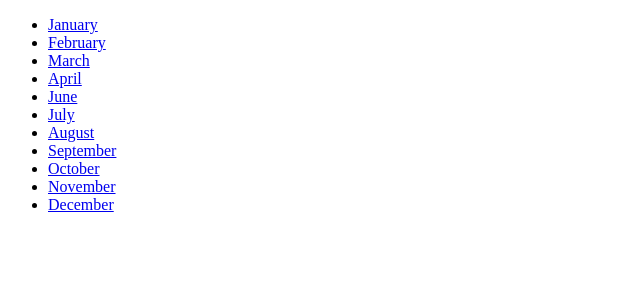
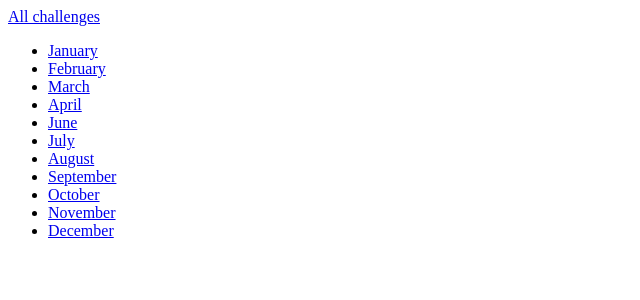
Before and after one commit to david-drvar/Python-Django-The-Practical-Guide, a Django app: page /challenges/ in a window 1280 px wide. Shown: the top 300 px of the page, without its empty margins (0-640 px from the left). Run offline with Django 4.2, Linux system fonts and the light colour scheme.

Commit message:
partial include template header

```diff
--- a/monthly_challenges/challenges/templates/challenges/challenge.html
+++ b/monthly_challenges/challenges/templates/challenges/challenge.html
@@ -5,6 +5,9 @@
     {% endblock %}
 
     {% block content %}
+
+    {% include "challenges/includes/header.html" %}
+
     <h1>{{ month|title }} Challenge</h1>
     {% if text is not None %}
         <h2>{{ text }}</h2>
--- /dev/null
+++ b/monthly_challenges/challenges/templates/challenges/includes/header.html
@@ -0,0 +1,5 @@
+<header>
+<nav>
+    <a href="{% url "index" %}">All challenges</a>
+</nav>
+</header>
--- a/monthly_challenges/challenges/templates/challenges/index.html
+++ b/monthly_challenges/challenges/templates/challenges/index.html
@@ -5,6 +5,8 @@
     {% endblock %}
 
     {% block content %}
+    {% include "challenges/includes/header.html" %}
+
     <ul>
         {% for month in months %}
             <li><a href="{% url 'month-challenge' month %}">{{ month|title }}</a></li>
--- a/monthly_challenges/challenges/urls.py
+++ b/monthly_challenges/challenges/urls.py
@@ -3,7 +3,7 @@ from django.urls import path
 from challenges.views import monthly_challenge_by_number, monthly_challenge, index
 
 urlpatterns = [
-    path("", index),
+    path("", index, name="index"),
     path("<int:month>", monthly_challenge_by_number),
     path("<str:month>", monthly_challenge, name="month-challenge"),
 ]
```
